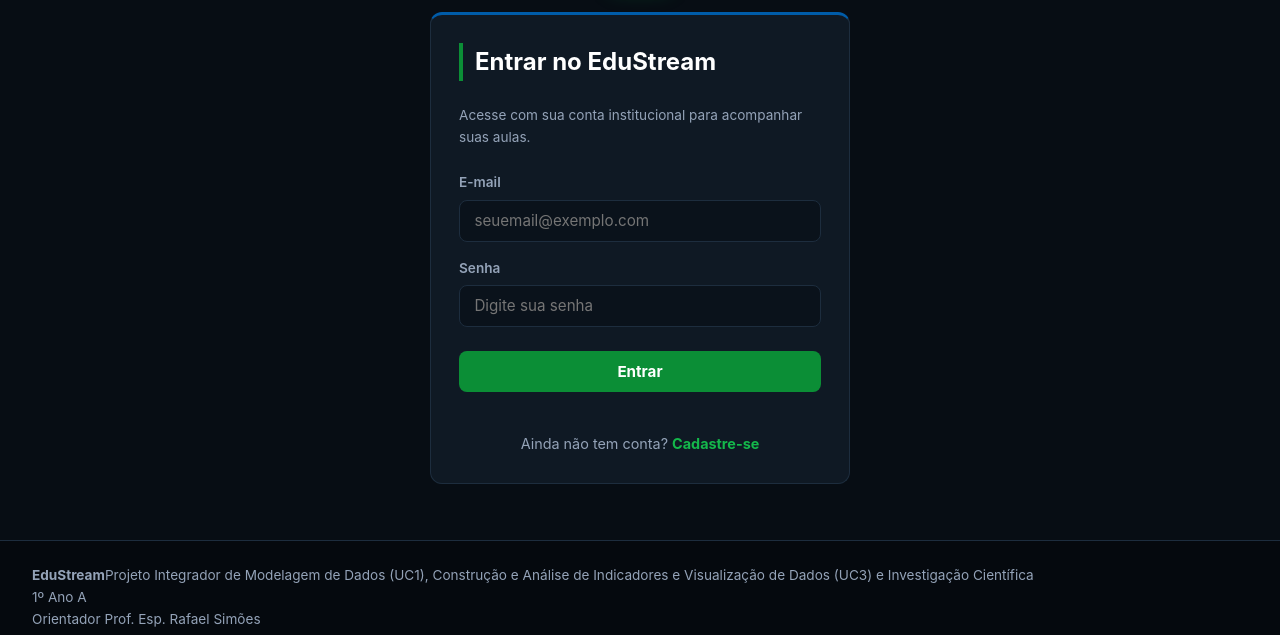
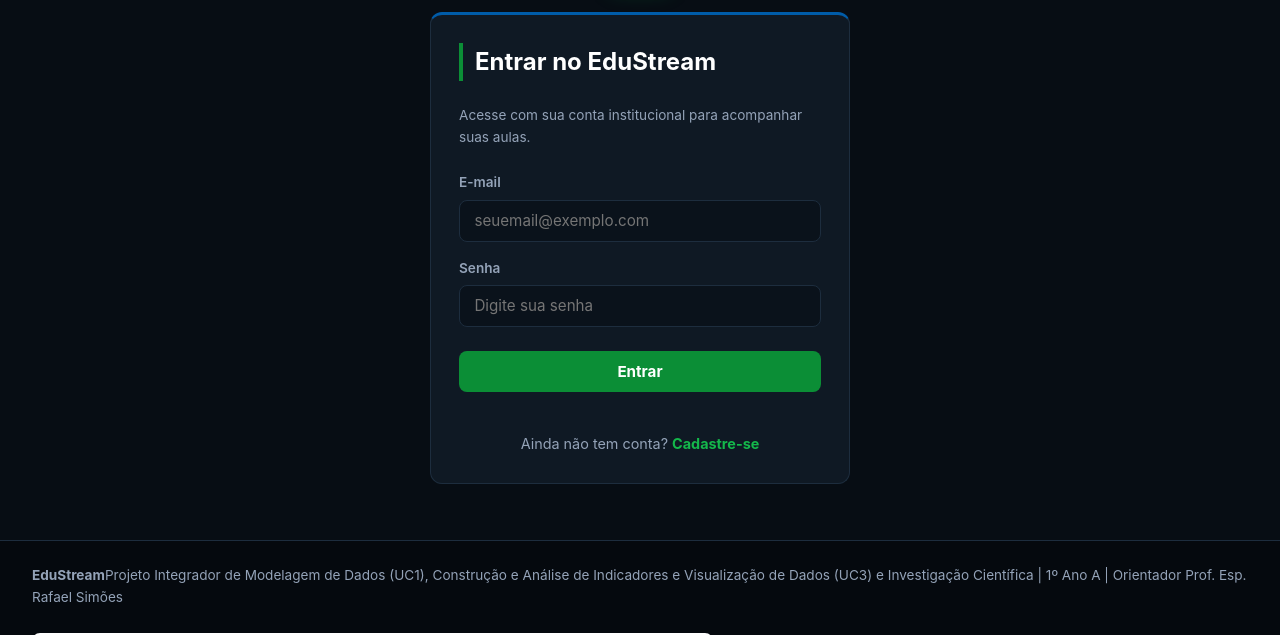
Before and after one commit to profsimoes/EduStream, a plain HTML site: page pages/login.html in a window 1280 px wide. Shown: the part 112-747 px from the top of the page. Drawn offline with nearby package versions, Linux system fonts and the light colour scheme; a script that the page names is missing.

Commit message:
Update footer.html

```diff
--- a/components/footer.html
+++ b/components/footer.html
@@ -1,6 +1,6 @@
 <footer>
   <div class="footer-info">
-    <strong>EduStream</strong>Projeto Integrador de Modelagem de Dados (UC1), Construção e Análise de Indicadores e Visualização de Dados (UC3) e Investigação Científica </br>1º Ano A</br>Orientador Prof. Esp. Rafael Simões
+    <strong>EduStream</strong>Projeto Integrador de Modelagem de Dados (UC1), Construção e Análise de Indicadores e Visualização de Dados (UC3) e Investigação Científica | 1º Ano A | Orientador Prof. Esp. Rafael Simões
   </div>
   <div class="footer-logos">
     <img src="/assets/img/logo_ceep.jpg" alt="CEEP Professora Evanilde Costa da Silva">
```
